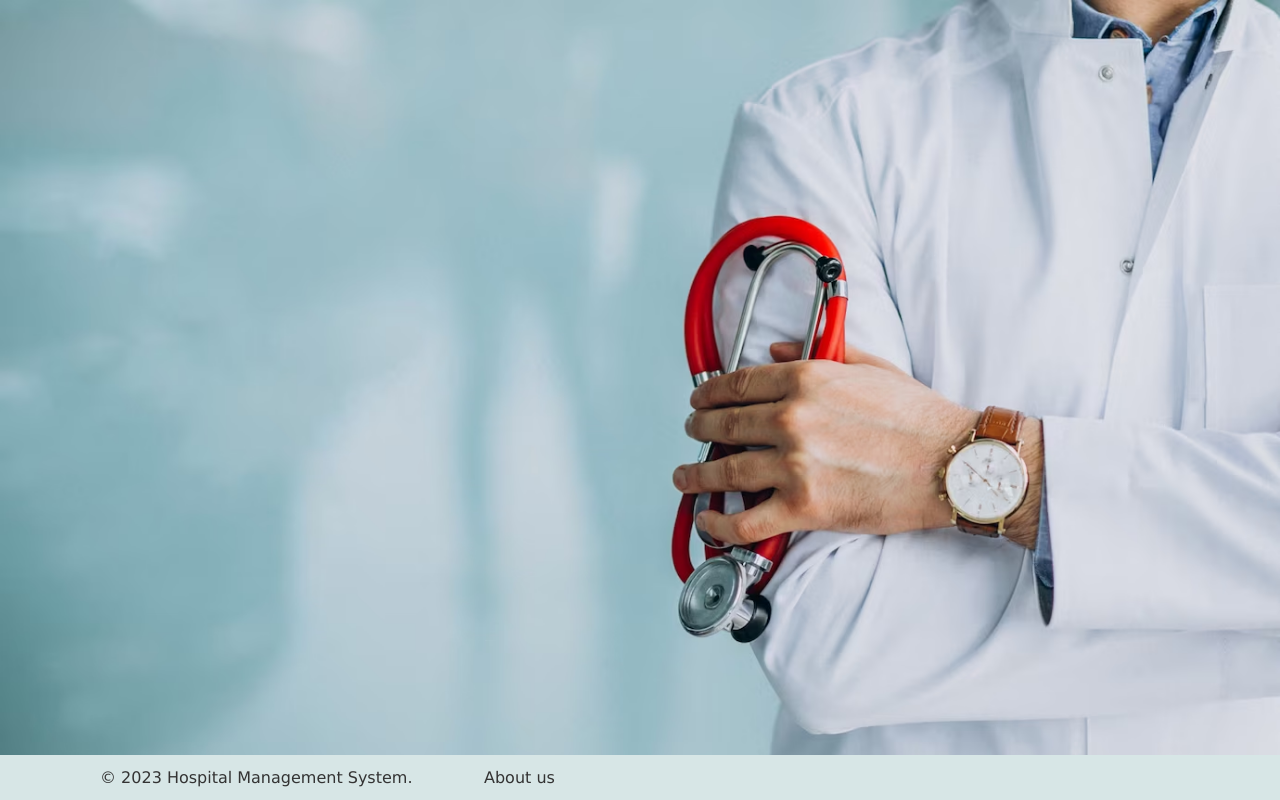
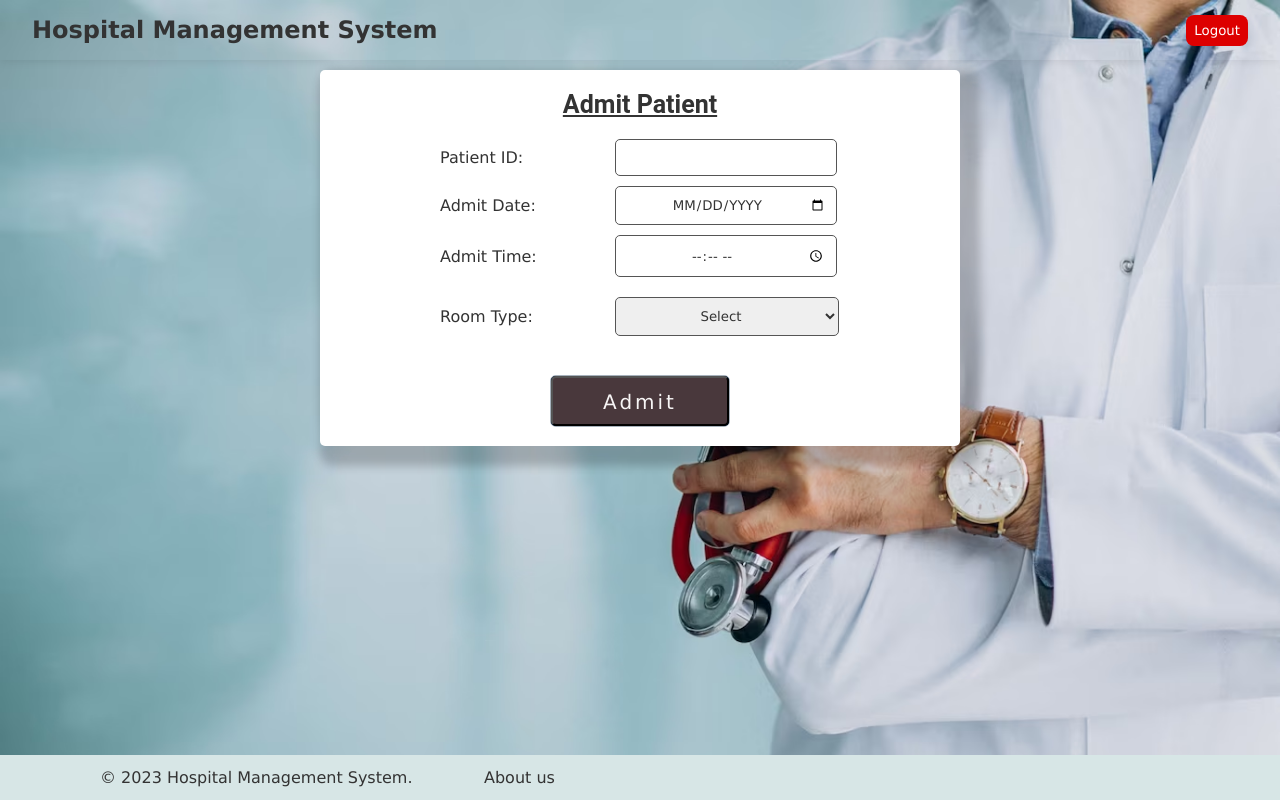
Before and after one commit to Yashraj-10/Hospital-Management-System, a React (Create React App) app: page /admit in a window 1280 px wide. Built offline with nearby package versions, Linux system fonts and the light colour scheme; the HTML template or start-up script is replaced by a standard one; a web font is replaced by a local one.

Commit message:
created Admit.js and Discharge.js

```diff
--- a/src/App.js
+++ b/src/App.js
@@ -10,6 +10,8 @@ import DataEntry from './components/DataEntry';
 import Doctor from './components/Doctor';
 import Register from './components/Register';
 import FrontDesk from './components/FrontDesk';
+import Admit from './components/Admit';
+import Discharge from './components/Discharge';
 
 function App() {
   return (
@@ -43,10 +45,19 @@ function App() {
               <Navbar2 />
               <Register />
             </Route>
+
             <Route exact path='/frontdesk'>
               <Navbar2 />
               <FrontDesk />
             </Route>
+            <Route exact path='/admit'>
+              <Navbar2 />
+              <Admit />
+            </Route>
+            <Route exact path='/discharge'>
+              <Navbar2 />
+              <Discharge />
+              </Route>
           </Switch>
         </div>
       </div>
--- /dev/null
+++ b/src/components/Admit.js
@@ -0,0 +1,124 @@
+
+import '../styles/register.css';
+import React, { useState } from 'react';
+const Admit = () => {
+    const [patientID, setpatientID] = useState('');
+    const [admitDate, setadmitDate] = useState('');
+    const [admitTime, setadmitTime] = useState('');
+    // const [roomNo, setroomNo] = useState('');
+    const [roomType, setroomType] = useState(null);
+
+    const handleSubmit = (e) => {
+
+        // e.preventDefault();
+        console.log(patientID);
+
+    };
+    return (
+        <div className='vikasAdmitFormContainer'>
+            <div className='vikasRegHead'>Admit Patient</div>
+            <form onSubmit={handleSubmit} className='vikasRegForm'>
+                <div className="vikasRegRow">
+                    <label className='vikasRegCol1'>
+                        Patient ID:
+                    </label>
+                    <div className="vikasRegCol2">
+                        <input
+                            type="text"
+                            className='vikasAdmitTextBox'
+                            value={patientID}
+                            required
+                            onChange={(e) => setpatientID(e.target.value)} />
+                    </div>
+                </div>
+
+                <div className="vikasRegRow">
+                    <label className='vikasRegCol1'>
+                        Admit Date:
+                    </label>
+                    <div className="vikasRegCol2">
+                        <input type="date"
+                            max="2030-12-31"
+                            className='vikasAdmitTextBox' value={admitDate} required onChange={(e) => setadmitDate(e.target.value)} />
+                    </div>
+                </div>
+
+                <div className="vikasRegRow">
+                    <label className='vikasRegCol1'>
+                        Admit Time:
+                    </label>
+                    <div className="vikasRegCol2">
+                        <input type="time"
+                            className='vikasAdmitTextBox' value={admitTime} required onChange={(e) => setadmitTime(e.target.value)} />
+                    </div>
+                </div>
+
+                <div className="vikasRegRow">
+                    <label className='vikasRegCol1'>
+                        Room Type:
+                    </label>
+                    <div className="vikasRegCol2">
+                        <div className="admitRoomType">
+                            <select
+                                value={roomType}
+                                onChange={(e) => setroomType(e.target.value)}
+                                required
+                            >
+                                <option value="null">Select</option>
+                                <option value="ICU">ICU</option>
+                                <option value="CCU">CCU</option>
+                                <option value="OT">OT</option>
+                                <option value="AC">AC Ward</option>
+                                <option value="Non-AC">Non-AC Ward</option>
+                                <option value="General">General</option>
+
+
+                            </select>
+                        </div>
+                    </div>
+                </div>
+
+                {/* <div className="vikasRegRow">
+                    <label className='vikasRegCol1'>
+                        Discharge Date:
+                    </label>
+                    <div className="vikasRegCol2">
+                        <input type="date"
+                            max="2030-12-31"
+                            className='vikasAdmitTextBox' value={dischargeDate} onChange={(e) => setdischargeDate(e.target.value)} />
+                    </div>
+                </div>
+
+                <div className="vikasRegRow">
+                    <label className='vikasRegCol1'>
+                        Discharge Time:
+                    </label>
+                    <div className="vikasRegCol2">
+                        <input type="time"
+                            className='vikasAdmitTextBox' value={dischargeTime} onChange={(e) => setdischargeTime(e.target.value)} />
+                    </div>
+                </div> */}
+
+                {/* <div className="vikasRegRow">
+                    <label className='vikasRegCol1'>
+                        Room No:
+                    </label>
+                    <div className="vikasRegCol2">
+                        <input
+                            type="text"
+                            className='vikasAdmitTextBox'
+                            value={roomNo}
+                            required
+                            onChange={(e) => setroomNo(e.target.value)} />
+                    </div>
+                </div> */}
+                <div className="vikasRegButton">
+                    <button type="submit" onClick={handleSubmit} >Admit</button>
+                </div>
+            </form>
+        </div>
+
+    );
+}
+
+export default Admit;
--- /dev/null
+++ b/src/components/Discharge.js
@@ -0,0 +1,60 @@
+
+import '../styles/register.css';
+import React, { useState } from 'react';
+const Discharge = () => {
+    const [patientID, setpatientID] = useState('');
+    const [amount, setamount] = useState('');
+    const handleSubmit = (e) => {
+
+        // e.preventDefault();
+        console.log(patientID);
+
+
+    };
+    return (
+        <div className='vikasAdmitFormContainer'>
+            <div className='vikasRegHead'>Discharge Patient</div>
+            <form onSubmit={handleSubmit} className='vikasRegForm'>
+                <div className="vikasRegRow">
+                    <label className='vikasRegCol1'>
+                        Patient ID:
+                    </label>
+                    <div className="vikasRegCol2">
+                        <input
+                            type="text"
+                            className='vikasAdmitTextBox'
+                            value={patientID}
+                            required
+                            onChange={(e) => setpatientID(e.target.value)} />
+                    </div>
+                </div>
+                <div className="vikasRegRow">
+                    <label className='vikasRegCol1'>
+                        Amount:
+                    </label>
+                    <div className="vikasRegCol2">
+                        <input
+                            type="number"
+                            className='vikasAdmitTextBox'
+                            value={amount}
+                            required
+                            onChange={(e) => setamount(e.target.value)} />
+                    </div>
+                </div>
+
+
+
+                <div className="vikasRegButton">
+                    <button type="submit"
+                        onClick={handleSubmit}
+                    >Discharge</button>
+                </div>
+            </form>
+
+
+        </div>
+
+    );
+}
+
+export default Discharge;
--- a/src/components/FrontDesk.js
+++ b/src/components/FrontDesk.js
@@ -22,7 +22,7 @@ import { useHistory } from "react-router-dom";
 
 const images = [
     {
-        url: 'https://encrypted-tbn0.gstatic.com/images?q=tbn:ANd9GcSllpv2xcO3NmndnL2wz3Yxd17CWKIzDHllefn30_9MD5XFCD8KwAsFaMVezE_Wv_rxNhg&usqp=CAU',
+        url: 'https://media.istockphoto.com/id/1286945372/photo/gloved-hand-holds-clipboard-and-pen-and-fills-out-patient-registration-form.jpg?s=612x612&w=0&k=20&c=5TgIOGCOnsSbkQt6S5cDm1oYlCHMJ4bBnjtzI7osYSI=',
         title: 'Patient Registration',
         width: '20%',
     },
--- a/src/components/Register.js
+++ b/src/components/Register.js
@@ -13,6 +13,7 @@ const Register = () => {
 
     const handleSubmit = (e) => {
         // e.preventDefault();
+        console.log(firstName);
 
     };
     return (
@@ -135,7 +136,7 @@ const Register = () => {
                     </div>
                 </div>
                 <div className="vikasRegButton">
-                    <button type="submit" >Submit</button>
+                    <button type="submit" onClick={handleSubmit} >Submit</button>
                 </div>
             </form>
         </div>
--- a/src/styles/register.css
+++ b/src/styles/register.css
@@ -95,3 +95,39 @@
         0 0 1px #042142,
         0 0 1px #042142;
 }
+
+.vikasRegCol2 .vikasAdmitTextBox{
+    margin-left: 25px;
+    width: 200px;
+    align-items: left;
+    padding: 10px;
+    border: 1px solid #555;
+    border-radius: 5px;
+    outline: none;
+    text-align: center;
+    text-transform: uppercase;
+}
+
+.vikasAdmitFormContainer{
+    background-color: #fff;
+    padding: 20px;
+    border-radius: 5px;
+    box-shadow: 10px 10px 10px 10px rgba(0, 0, 0, 0.2);
+    margin: 0 auto;
+    margin-top: 70px;
+    margin-bottom: 100px;
+    max-width: 600px;
+    font-family: 'Roboto', sans-serif;
+}
+
+.vikasAdmitFormContainer .vikasRegCol1{
+    margin-left: 100px;
+}
+
+.admitRoomType{
+    width: 200px;
+    align-items: left;
+    padding: 10px;
+    text-align: center;
+    margin-left:15px;
+}
```
